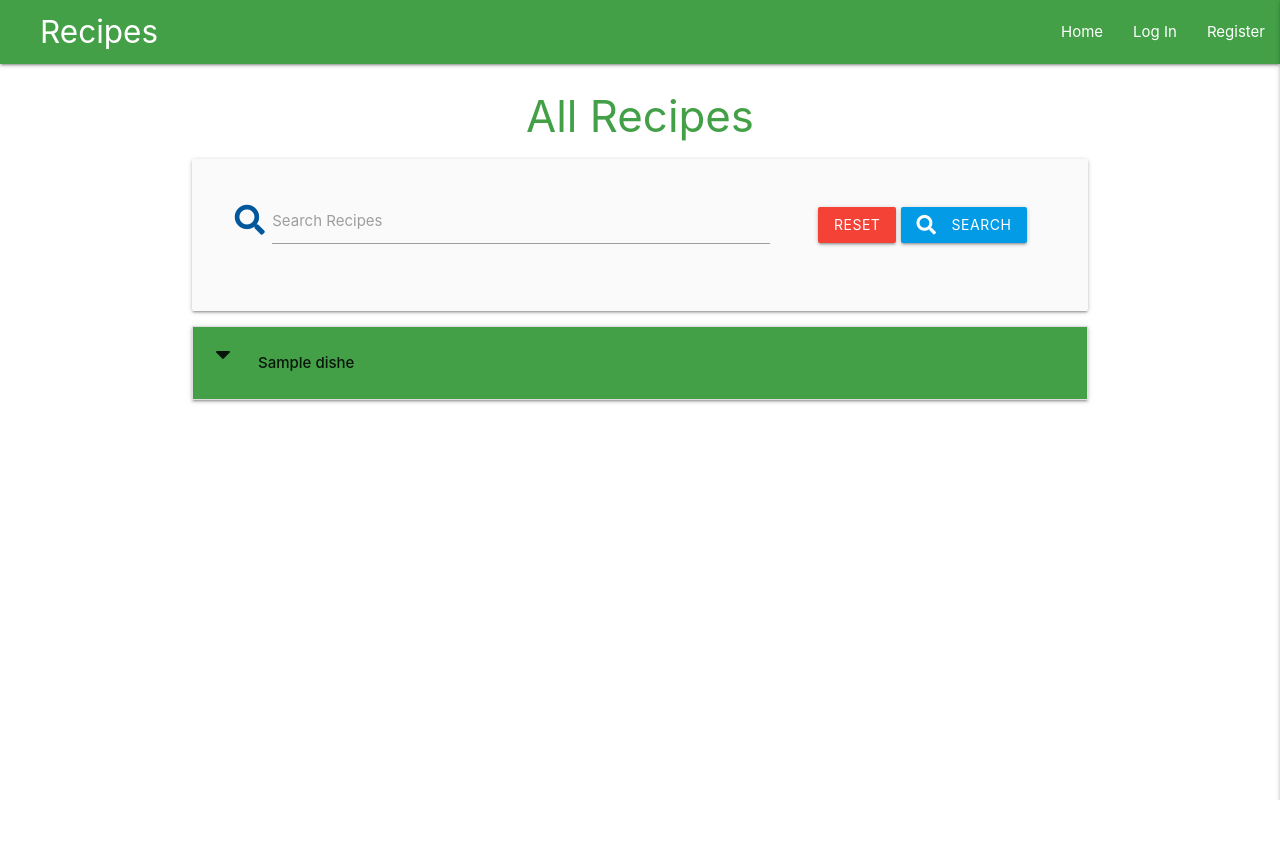
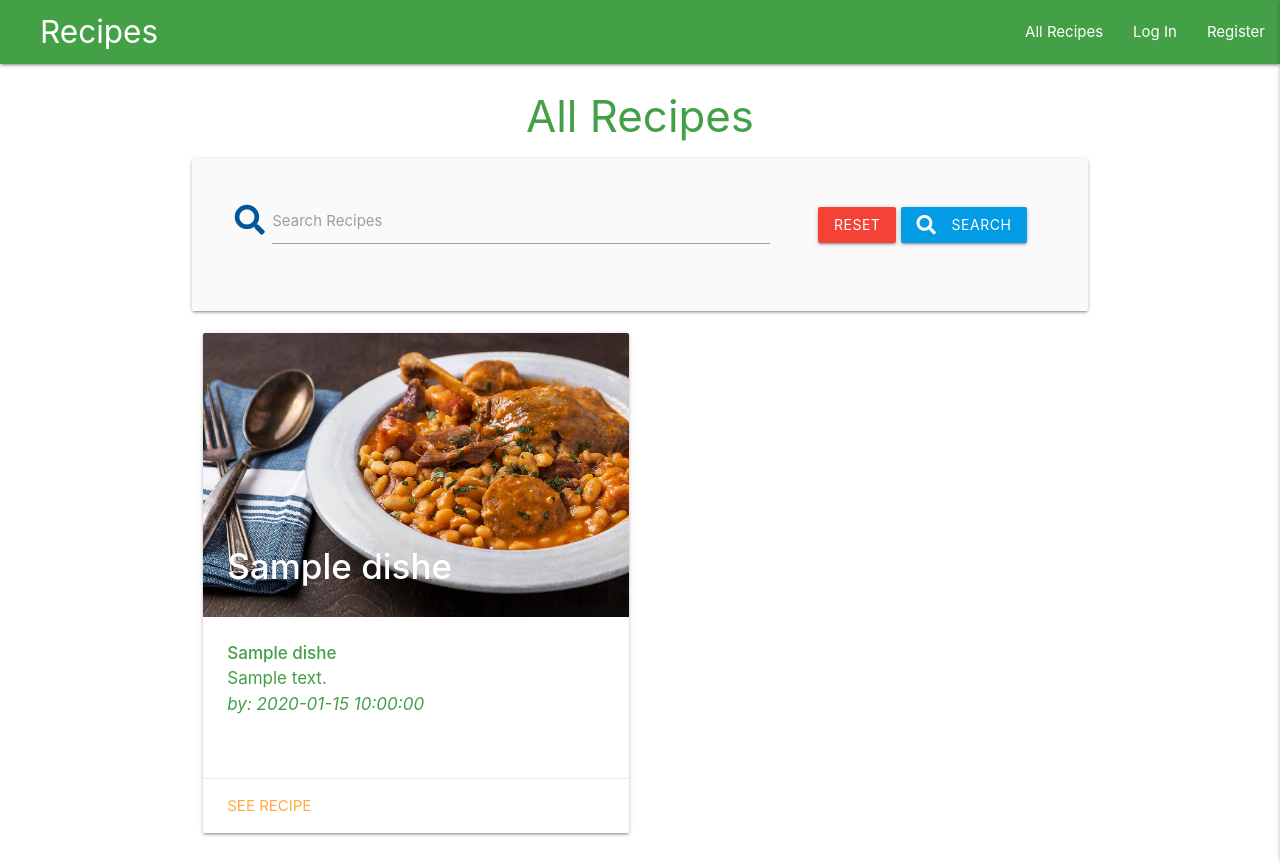
Before and after one commit to Code-Institute-Submissions/Recipes-4, a Flask app: page / in a window 1280 px wide. Before the commit the page ends 800 px from the top, so only its background shows below. Run offline with Flask 2, Linux system fonts and the light colour scheme; a database or web service that is not in the repository returns one stand-in record (values such as "Sample title"); some libraries are stand-ins or nearby versions.

Commit message:
Update UI for recipes using cards

```diff
--- a/static/css/style.css
+++ b/static/css/style.css
@@ -11,6 +11,15 @@
     line-height: 42px;
 }
 
+.dish-name {
+    font-size: 35px;
+
+}
+
+.dish-info {
+    font-size: 17px;
+}
+
 @media screen and (min-width:1024px) {
     .test {
         margin: 0 0 0 40px;
--- a/templates/base.html
+++ b/templates/base.html
@@ -15,12 +15,12 @@
 
     <header>
         <!--Top Navbar-->
-        <nav class="green darken-1 lighten-1">
+        <nav class="green darken-1">
             <div class="nav-wrapper">
             <a href="{{ url_for('get_dishes') }}" class="brand-logo test">Recipes</a>
             <a href="#" data-target="mobile-demo" class="sidenav-trigger right"><i class="fas fa-bars"></i></a>
             <ul class="right hide-on-med-and-down">
-                <li><a href="{{ url_for('get_dishes') }}">Home</a></li>
+                <li><a href="{{ url_for('get_dishes') }}">All Recipes</a></li>
                 {% if session.user %}
                     <li><a href="{{ url_for('profile', username=session['user']) }}">My Recipes</a></li>
                     <li><a href="{{ url_for('add_dish') }}">Create New Recipe</a></li>
--- a/templates/dishes.html
+++ b/templates/dishes.html
@@ -20,31 +20,30 @@
             </div>
         </form>
     </div>
+    {% if dishes|length > 0 %}
 
-    {% if dishes|length > 0 %}
-    <ul class="collapsible">
+    <div class="row">
         {% for dish in dishes %}
-        <li>
-            <div class="collapsible-header green darken-1">
-                <div class="col s3">
-                    <i class="fas fa-caret-down"></i>
-                    {% if session.user|lower == dish.created_by|lower %}
-                        <a href="{{ url_for('delete_dish', dish_id=dish._id)}}" class="btn-small red">Delete</a>
-                        <a href="{{ url_for('edit_dish', dish_id=dish._id)}}" class="btn-small light-blue lighten-1">Edit</a>
-                    {% endif %}
+        <div class="col s6 m6">
+            <div class="card large">
+                <div class="card-image">
+                    <img src="static/images/cassoulet.jpg">
+                    <span class="card-title text-darken-1"><strong class="dish-name">{{ dish.dish_name }}</strong></span>
                 </div>
-                <div class="col s9">
-                    <strong>{{ dish.dish_name }}</strong>
+                <div class="card-content green-text text-darken-1 dish-info">
+                    <strong>{{ dish.category_name }}</strong>
+                    <p>{{ dish.dish_description }}</p>
+                    <p><em>by: {{ dish.created_by }}</em></p>
+                </div>
+                <div class="card-action">
+                    <a href="#">See Recipe</a>
                 </div>
             </div>
-            <div class="collapsible-body">
-                <strong>{{ dish.category_name }}</strong>
-                <p>{{ dish.dish_description }}</p>
-                <p><em>by: {{ dish.created_by }}</em></p>
-            </div>
-        </li>
+        </div>
         {% endfor %}
-    </ul>
+    </div>
+
+
     {% else %}
         <h3 class="red-text text-darken-4 center-align">No Results Found</h3>
     {% endif %}
```
Also changed, not shown: templates/profile.html (+18 -23 lines), static/images/cassoulet.jpg (added), static/images/sample1.jpg (added).
